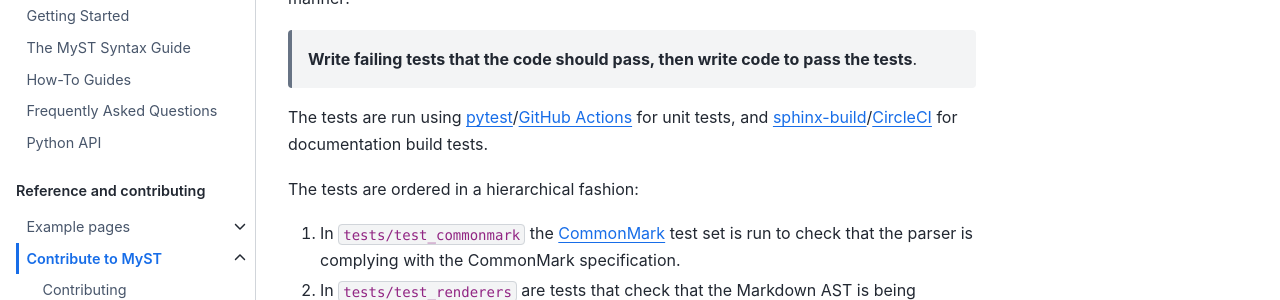
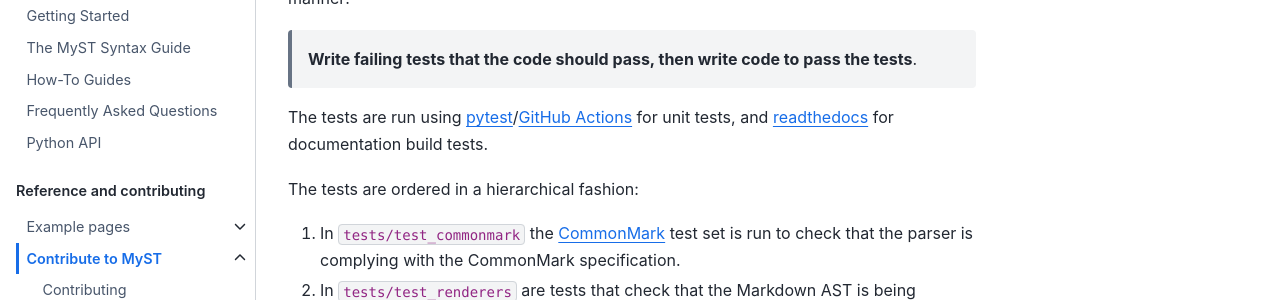
Before and after one commit to executablebooks/MyST-Parser, a Sphinx documentation site: the page built from docs/develop/test_infrastructure.md, in a window 1280 px wide and 900 px high. Shown: the part 176-476 px from the top of the window. Built offline with Sphinx 7.4.7 and the Sphinx Book theme 1.1.4, drawn with Linux system fonts in a browser that asks for light colours.

Commit message:
removing circleci

```diff
--- a/docs/develop/test_infrastructure.md
+++ b/docs/develop/test_infrastructure.md
@@ -8,7 +8,7 @@ manner:
 
 > **Write failing tests that the code should pass, then write code to pass the tests**.
 
-The tests are run using [pytest](https://docs.pytest.org)/[GitHub Actions](https://github.com/features/actions) for unit tests, and [sphinx-build](https://www.sphinx-doc.org/en/master/man/sphinx-build.html)/[CircleCI](https://circleci.com) for documentation build tests.
+The tests are run using [pytest](https://docs.pytest.org)/[GitHub Actions](https://github.com/features/actions) for unit tests, and [readthedocs](https://readthedocs.org/) for documentation build tests.
 
 The tests are ordered in a hierarchical fashion:
 
```
Also changed, not shown: docs/develop/contributing.md (+0 -3 lines), 2 other files.
